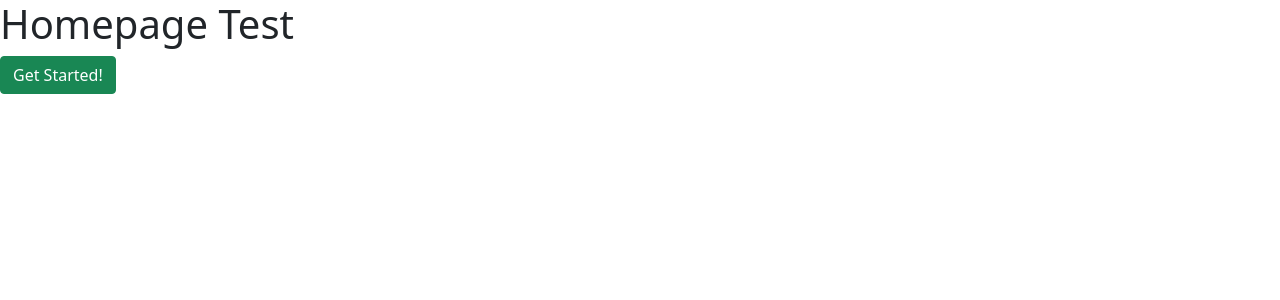
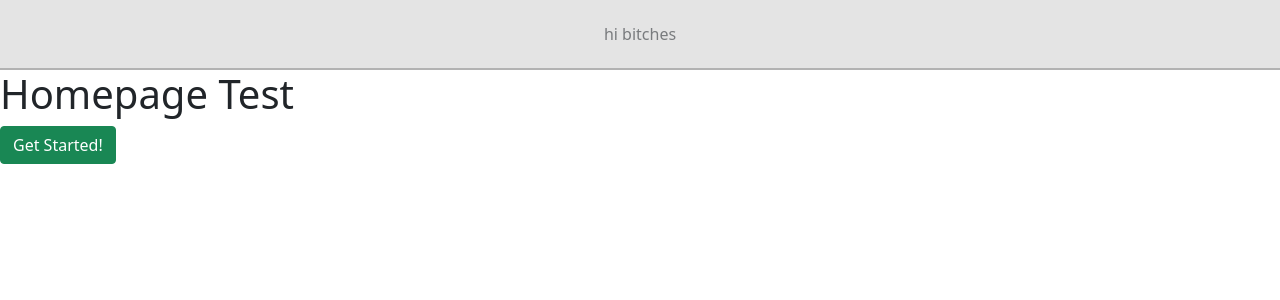
Before and after one commit to bmwoodside/Vegan-Recipes-Project, a React (Create React App) app in the folder client/: page / in a window 1280 px wide. Shown: the top 300 px of the page. Built offline with nearby package versions, Linux system fonts and the light colour scheme.

Commit message:
added nav

```diff
--- a/client/src/App.js
+++ b/client/src/App.js
@@ -3,11 +3,13 @@ import './App.css';
 import React from 'react';
 import { BrowserRouter, Switch, Route } from 'react-router-dom';
 import Main from './views/Main';
+import Nav from './views/Nav';
 
 
 function App() {
   return (
     <BrowserRouter>
+    <Nav />
 
       <Route exact path="/">
         <Main />
--- /dev/null
+++ b/client/src/views/Nav.jsx
@@ -0,0 +1,13 @@
+import { Link } from 'react-router-dom';
+const Nav = (props) => {
+
+
+return(
+    <div className='nav'>
+        hi bitches
+    </div>
+)
+
+}
+
+export default Nav;
```
